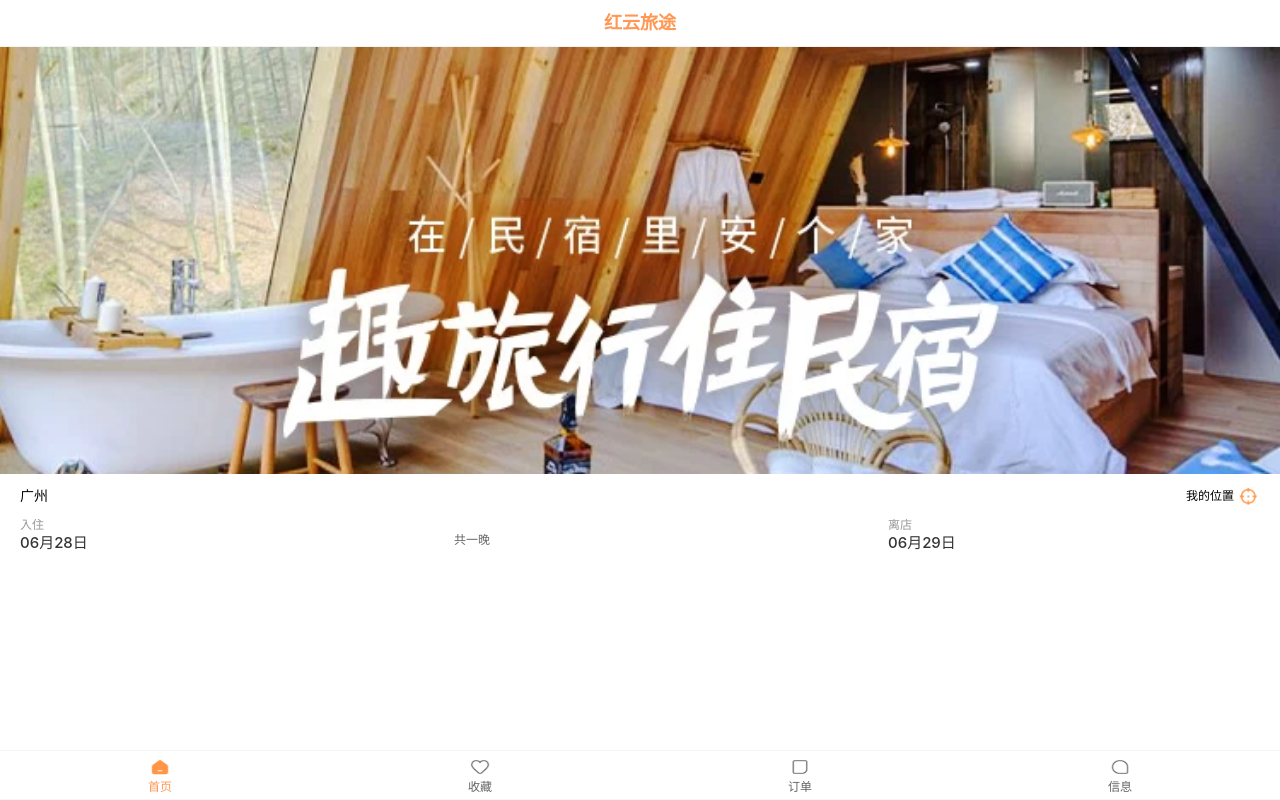
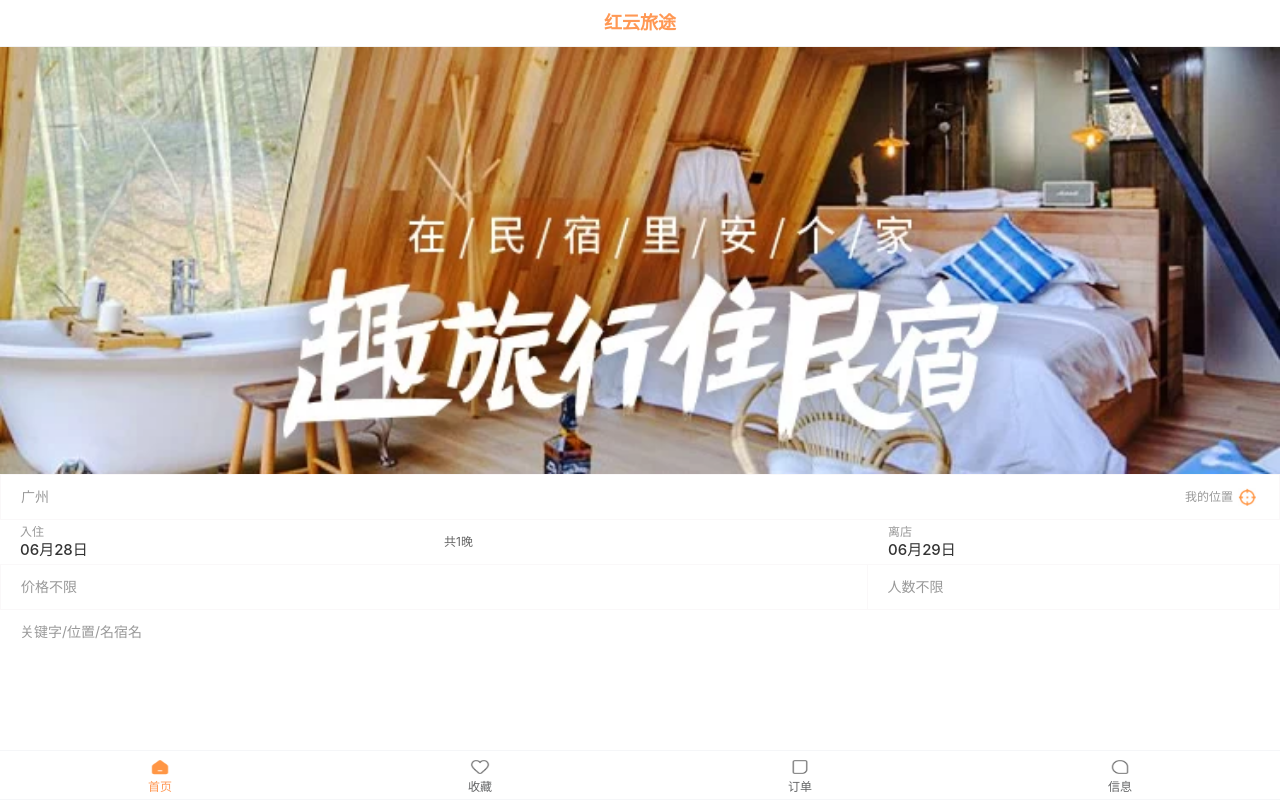
Before and after one commit to Nightmare-gg/hy-trip, a Vue app: page /#/home in a window 1280 px wide. Built offline with nearby package versions, Linux system fonts and the light colour scheme.

Commit message:
首页-人数和关键字部分编写

```diff
--- a/src/assets/css/common.css
+++ b/src/assets/css/common.css
@@ -1,5 +1,6 @@
 :root {
   --primary-color: #ff9854;
+  --line-color: #faf8f9;
 
   /* 全局修改: 任何地方只要用到-van-tabbar-item-icon-size都会被修改掉 */
   /* --van-tabbar-item-icon-size: 30px !important; */
@@ -21,3 +22,7 @@ body {
   /* 只在当前高度滚动，不设置的话是整个页面滚动 */
   overflow-y: auto;
 }
+
+.bottom-gray-line {
+  border: 1px solid var(--line-color);
+}
--- a/src/utils/format_date.js
+++ b/src/utils/format_date.js
@@ -1,5 +1,9 @@
 import dayjs from "dayjs";
-
+// 格式化日期
 export function formatMonthDay(date) {
     return dayjs(date).format("MM月DD日")
 }
+// 计算日期差
+export function getDiffDays(startDate, endDate) {
+    return dayjs(endDate).diff(startDate, "day")
+}
--- a/src/views/home/cpns/home-search-box.vue
+++ b/src/views/home/cpns/home-search-box.vue
@@ -1,7 +1,7 @@
 <template>
     <div class="search-box">
         <!-- 位置 -->
-        <div class="location">
+        <div class="item location bottom-gray-line">
             <div class="city" @click="cityClick">{{ currentCity.cityName }}</div>
             <div class="position" @click="positionClick">
                 <div class="text">我的位置</div>
@@ -9,14 +9,14 @@
             </div>
         </div>
         <!-- 入住时间范围 -->
-        <div class="date-range">
+        <div class="date-range item" @click="showCalendar = true">
             <div class="start">
                 <div class="date">
                     <span class="tip">入住</span>
                     <span class="time">{{ startDate }}</span>
                 </div>
             </div>
-            <div class="stay">共一晚</div>
+            <div class="stay">共{{ stayCount }}晚</div>
             <div class="end">
                 <div class="date">
                     <span class="tip">离店</span>
@@ -24,6 +24,14 @@
                 </div>
             </div>
         </div>
+        <!-- 日历 -->
+        <van-calendar v-model:show="showCalendar" type="range" :round="false" @confirm="onConfirm" color="#ff9854"
+            :show-confirm="false" />
+        <div class="item price-counter bottom-gray-line">
+            <div class="start">价格不限</div>
+            <div class="end">人数不限</div>
+        </div>
+        <div class="item keyword">关键字/位置/名宿名</div>
     </div>
 </template>
 
@@ -32,7 +40,7 @@ import { ref } from 'vue'
 import { useRouter } from 'vue-router';
 import useCityStore from '@/stores/modules/city.js'
 import { storeToRefs } from 'pinia'
-import { formatMonthDay } from '@/utils/format_date'
+import { formatMonthDay, getDiffDays } from '@/utils/format_date'
 
 const router = useRouter()
 // 位置/城市
@@ -58,19 +66,63 @@ const { currentCity } = storeToRefs(cityStore)
 
 // 当前日期范围的处理
 const nowDate = new Date()
+const newDate = new Date()
+newDate.setDate(nowDate.getDate() + 1)
+
 const startDate = ref(formatMonthDay(nowDate))
-const newDate = nowDate.setDate(nowDate.getDate() + 1)
 const endDate = ref(formatMonthDay(newDate))
+// 入住天数
+const stayCount = ref(getDiffDays(nowDate, newDate))
+// 控制日历的显示与隐藏
+const showCalendar = ref(false)
+
+const onConfirm = (value) => {
+    //    设置日期
+    const selectStartDate = value[0]
+    const selectEndDate = value[1]
+    startDate.value = formatMonthDay(selectStartDate)
+    endDate.value = formatMonthDay(selectEndDate)
+    stayCount.value = getDiffDays(selectStartDate, selectEndDate)
+    // 隐藏日历
+    showCalendar.value = false
+}
 
 </script>
 
 <style lang="less" scoped>
+.search-box {
+    --van-calendar-popup-height: 100%;
+}
+
+.item {
+    display: flex;
+    flex-wrap: wrap;
+    align-items: center;
+    padding: 0 20px;
+    color: #999;
+    height: 44px;
+
+    .start {
+        flex: 1;
+        display: flex;
+        height: 44px;
+        align-items: center;
+    }
+
+    .end {
+        min-width: 30%;
+        padding-left: 20px;
+    }
+
+}
+
+.price-counter {
+    .start {
+        border-right: 1px solid var(--line-color);
+    }
+}
+
 .location {
-    display: flex;
-    align-items: center;
-    height: 44px;
-    padding: 0 20px;
-
     .city {
         flex: 1;
     }
@@ -93,24 +145,11 @@ const endDate = ref(formatMonthDay(newDate))
 }
 
 .date-range {
-    display: flex;
-    height: 44px;
-    padding: 0 20px;
-
-    .start {
-        flex: 1;
-
-    }
-
     .stay {
         flex: 1;
         line-height: 44px;
         font-size: 12px;
         color: #666;
-    }
-
-    .end {
-        width: 30%;
     }
 
     .date {
```
